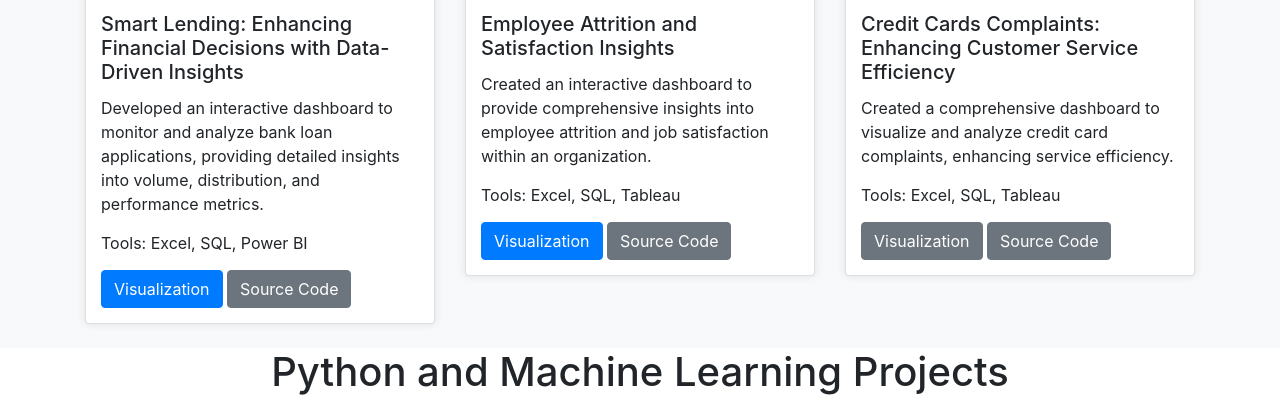
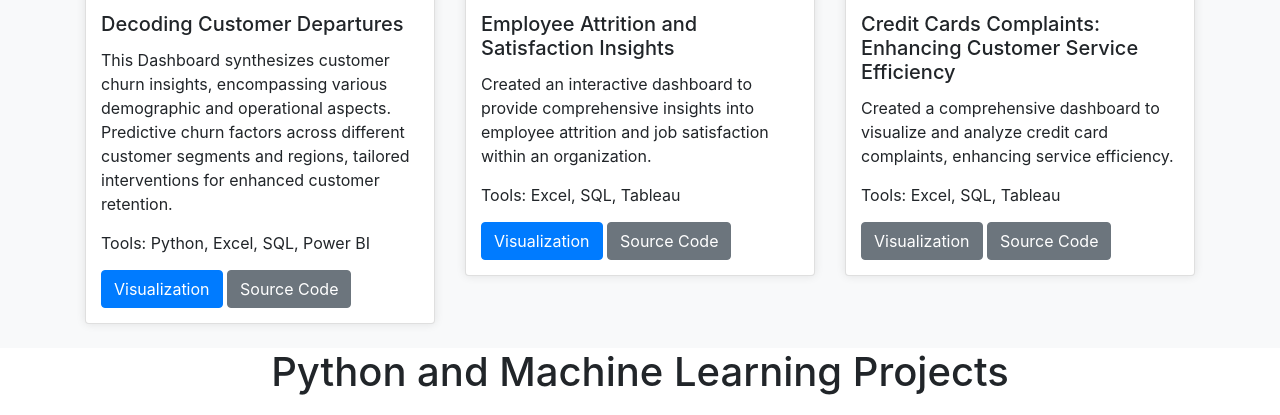
Before and after one commit to noe2019/DA-Portfolio-Website, a plain HTML site: page index.html in a window 1280 px wide. Shown: the part 1414-1829 px from the top of the page. Drawn offline with nearby package versions, Linux system fonts and the light colour scheme.

Commit message:
Added Project 4

```diff
--- a/index.html
+++ b/index.html
@@ -206,15 +206,15 @@ html {
         </div>
       </div>
 
-      <!-- Project 1 -->
+      <!-- Project 4 -->
       <div class="col-md-4 mb-4">
         <div class="card">
-          <img src="images/projects/img1.png" class="card-img-top" alt="Smart Lending: Enhancing Financial Decisions with Data-Driven Insights">
+          <img src="images/projects/img5.png" class="card-img-top" alt="Decoding Customer Departures">
           <div class="card-body">
-            <h5 class="card-title">Smart Lending: Enhancing Financial Decisions with Data-Driven Insights</h5>
-            <p class="card-text">Developed an interactive dashboard to monitor and analyze bank loan applications, providing detailed insights into volume, distribution, and performance metrics.</p>
-            <p class="card-text">Tools: Excel, SQL, Power BI</p>
-            <a href="https://mavenanalytics.io/project/17762" class="btn btn-primary">Visualization</a>
+            <h5 class="card-title">Decoding Customer Departures</h5>
+            <p class="card-text">This Dashboard synthesizes customer churn insights, encompassing various demographic and operational aspects. Predictive churn factors across different customer segments and regions, tailored interventions for enhanced customer retention.</p>
+            <p class="card-text">Tools: Python, Excel, SQL, Power BI</p>
+            <a href="https://mavenanalytics.io/project/17943" class="btn btn-primary">Visualization</a>
             <a href="#" class="btn btn-secondary">Source Code</a>
           </div>
         </div>
```
Also changed, not shown: 1 other file.
